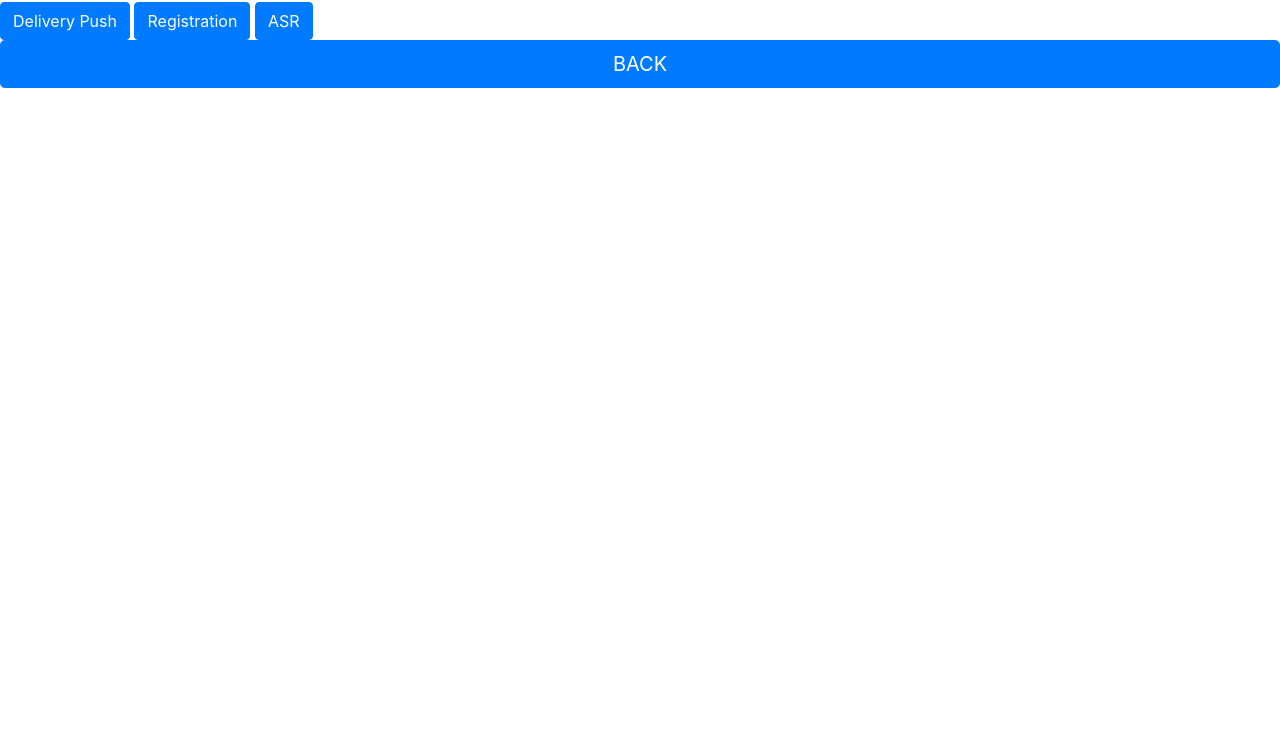
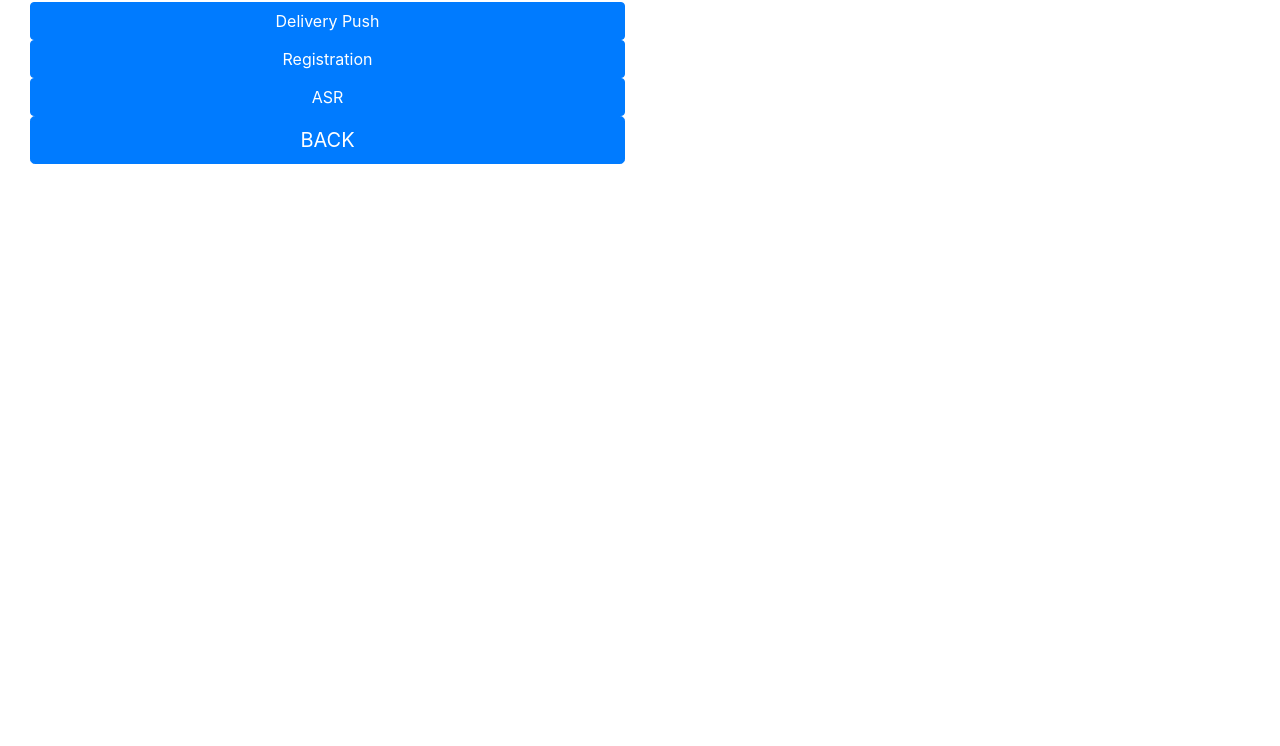
Before and after one commit to JManauth/AnticipationFlowChart, a plain HTML site: page index.html in a window 1280 px wide. Shown: the part 54-800 px from the top of the page. Drawn offline with nearby package versions, Linux system fonts and the light colour scheme.

Commit message:
added styling to buttons, and flex box

```diff
--- a/index.html
+++ b/index.html
@@ -11,12 +11,14 @@
     <title>Anticipation FlowChart</title>
   </head>
   <body>
-    <div class="Card">
-        <h1>What Kind of call is this?</h1>
-        <button type="button" class="btn btn-primary">Delivery Push</button>
-        <button type="button" class="btn btn-primary">Registration</button>
-        <button type="button" class="btn btn-primary">ASR</button>
-        <button type="button" class="btn btn-primary btn-lg btn-block">BACK</button>
+    <div class="col justify-content-center">
+        <div class="col-6 d-flex flex-column">
+            <h1>What Kind of call is this?</h1>
+            <button type="button" class="btn btn-primary">Delivery Push</button>
+            <button type="button" class="btn btn-primary">Registration</button>
+            <button type="button" class="btn btn-primary">ASR</button>
+            <button type="button" class="btn btn-primary btn-lg btn-block">BACK</button>
+        </div>
     </div>
 
     <!-- Optional JavaScript -->
```
